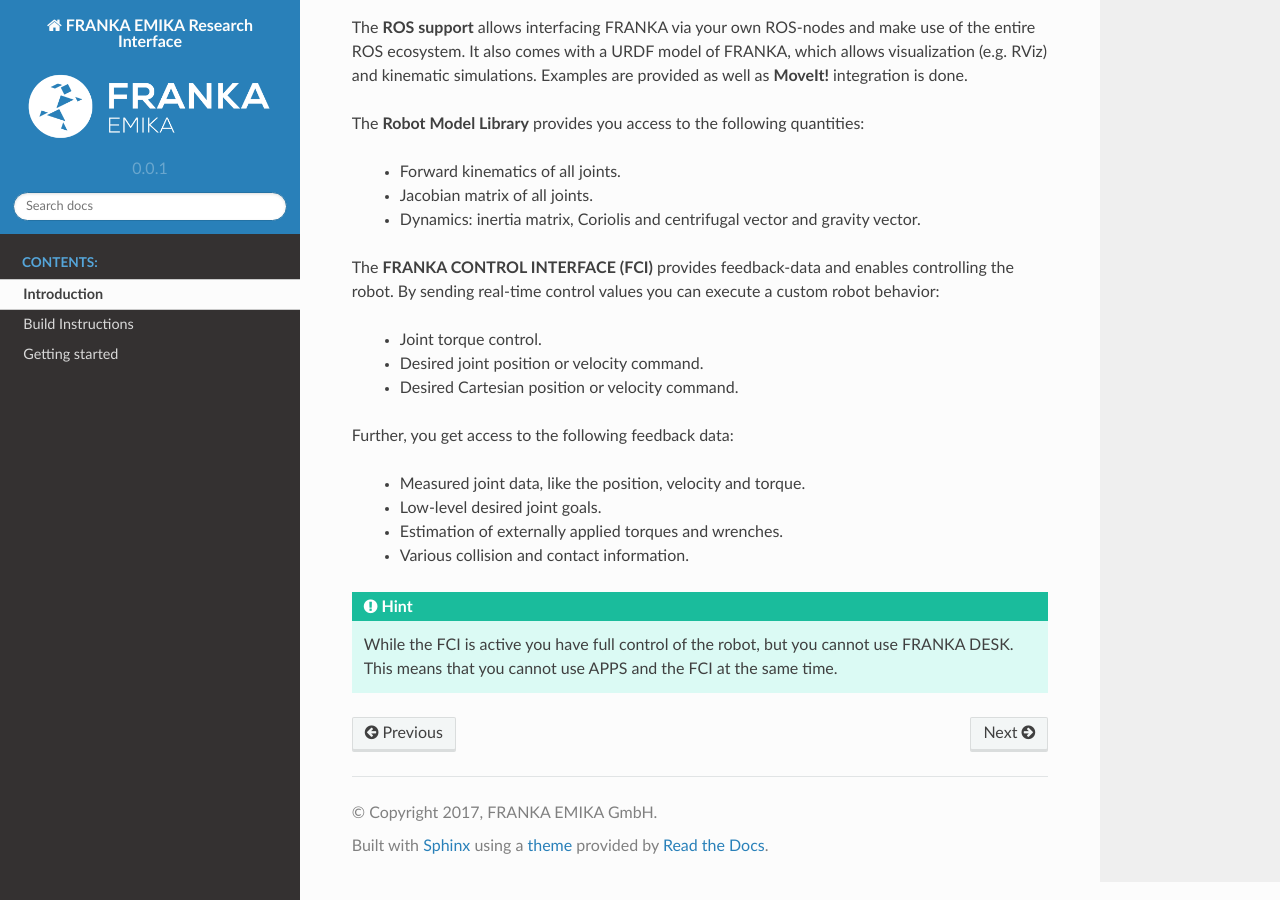
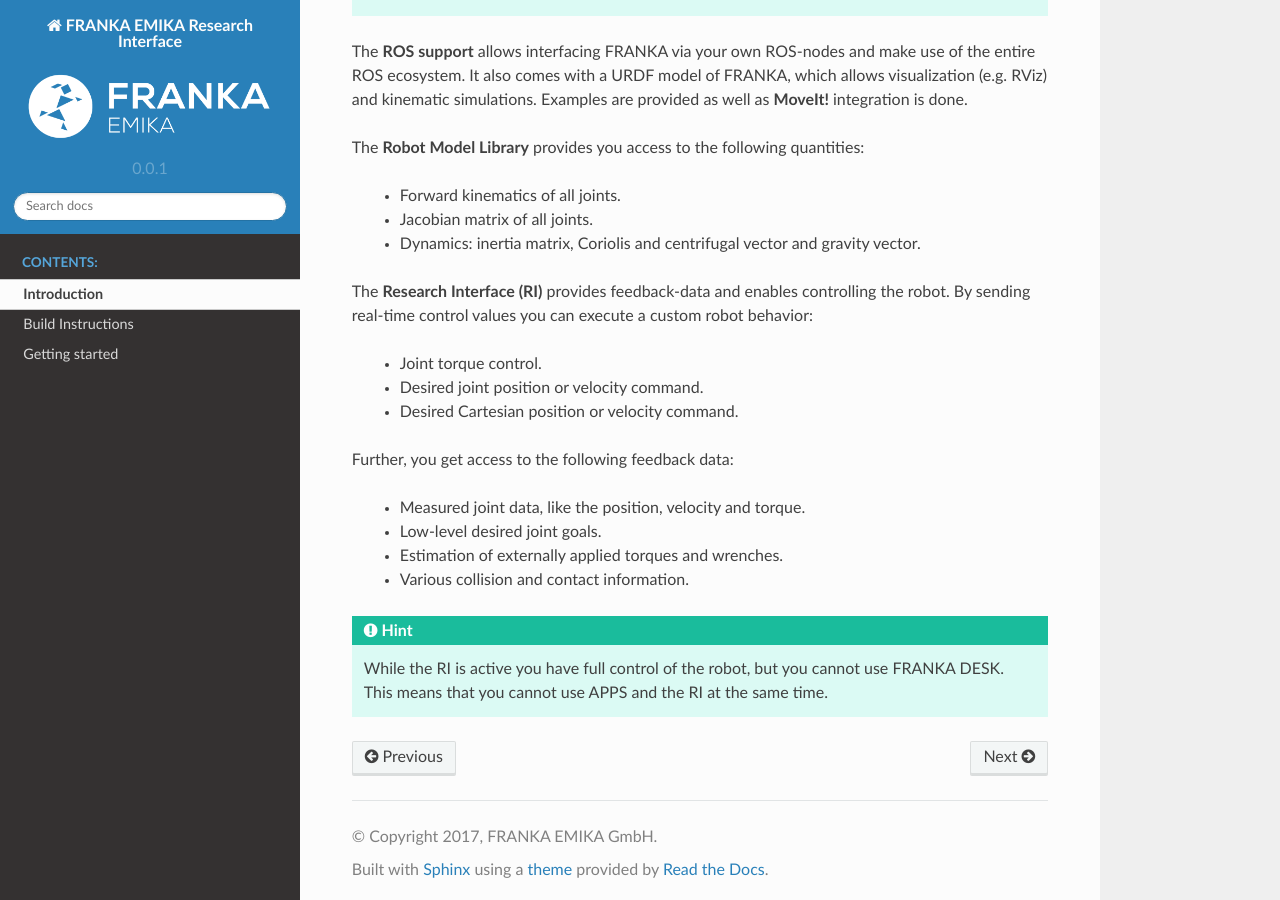
Before and after one commit to frankaemika/docs, a Sphinx documentation site: the page built from source/introduction.rst, in a window 1280 px wide and 900 px high, scrolled down 1150 px. Built offline with Sphinx 7.4.7 and the Read the Docs theme 2.0.0, drawn with Linux system fonts in a browser that asks for light colours; some of the changed text lies outside the part shown.

Commit message:
Rename FCI to RI.

```diff
--- a/source/introduction.rst
+++ b/source/introduction.rst
@@ -3,7 +3,7 @@
 
 .. todo::
 
-  Update overview graphics, add gripper (replace FRANKA ARM label)
+  Update overview graphics, add gripper (replace FRANKA ARM label), Replace FCI  with Research Interface
   ROS: kinematic simulations
 
 The research interface allows a fast and direct low-level bidirectional connection to the FRANKA EMIKA arm and gripper. The following figure shows a schematic overview of the components.
@@ -37,7 +37,7 @@
  * Dynamics: inertia matrix, Coriolis and centrifugal vector and gravity vector.
 
 
-The **FRANKA CONTROL INTERFACE (FCI)** provides feedback-data and enables controlling the robot.  By sending real-time control values you can execute a custom robot behavior:
+The **Research Interface (RI)** provides feedback-data and enables controlling the robot.  By sending real-time control values you can execute a custom robot behavior:
 
  * Joint torque control.
  * Desired joint position or velocity command.
@@ -53,4 +53,4 @@
 
 .. hint::
 
-    While the FCI is active you have full control of the robot, but you cannot use FRANKA DESK. This means that you cannot use APPS and the FCI at the same time.
+    While the RI is active you have full control of the robot, but you cannot use FRANKA DESK. This means that you cannot use APPS and the RI at the same time.
```
